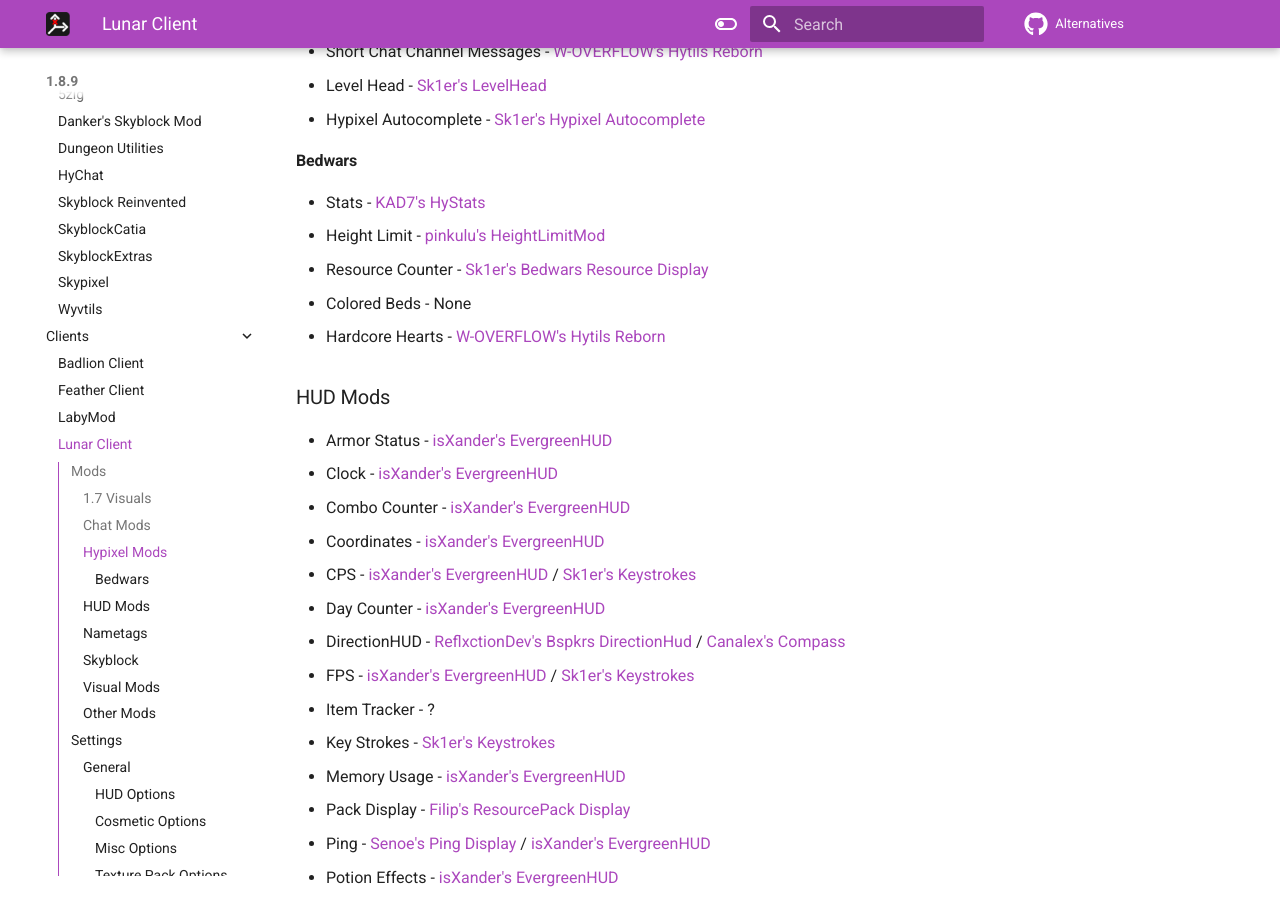
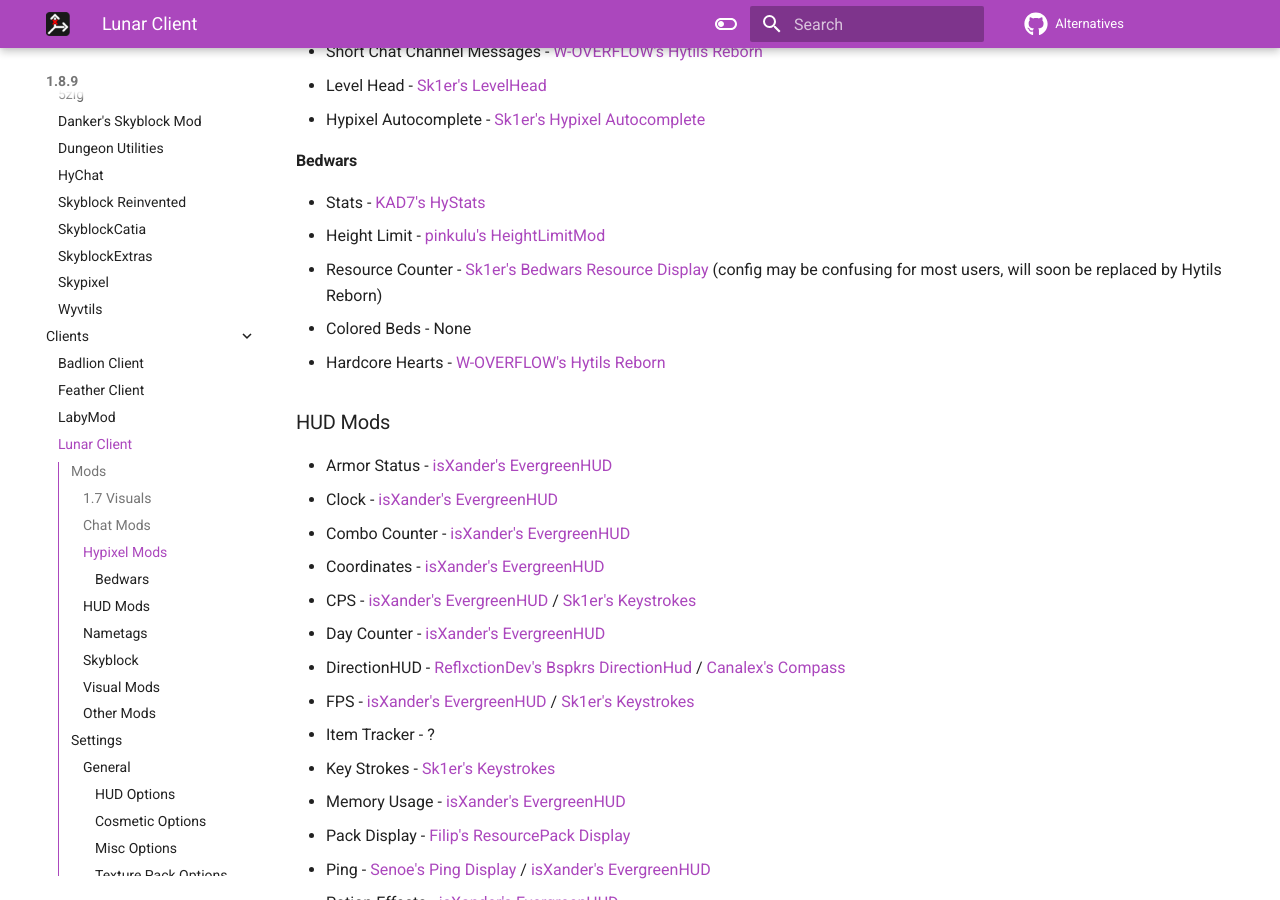
Before and after one commit to MicrocontrollersDev/Alternatives, an MkDocs documentation site: the page built from docs/1.8.9/lunar_client.md, in a window 1280 px wide and 900 px high, scrolled down 1097 px. Built offline with MkDocs 1.6.1 and Material for MkDocs 9.7.7, drawn with Linux system fonts in a browser that asks for light colours; comment, search, counter and statistics services are not loaded.

Commit message:
add small note for bw resource display

```diff
--- a/docs/1.8.9/lunar_client.md
+++ b/docs/1.8.9/lunar_client.md
@@ -38,7 +38,7 @@
 
 * Stats - [KAD7's HyStats](https://www.mediafire.com/file/so4sw1wn8aso68i/HyStats-v4.1_1.8.9.jar/file)
 * Height Limit - [pinkulu's HeightLimitMod](https://modrinth.com/mod/hlm/version/3.2)
-* Resource Counter - [Sk1er's Bedwars Resource Display](https://sk1er.club/mods/sk1er-bedwars_resource_display)
+* Resource Counter - [Sk1er's Bedwars Resource Display](https://sk1er.club/mods/sk1er-bedwars_resource_display) (config may be confusing for most users, will soon be replaced by Hytils Reborn)
 * Colored Beds - None
 * Hardcore Hearts - [W-OVERFLOW's Hytils Reborn](https://github.com/W-OVERFLOW/Hytils-Reborn/releases/latest)
 
```
